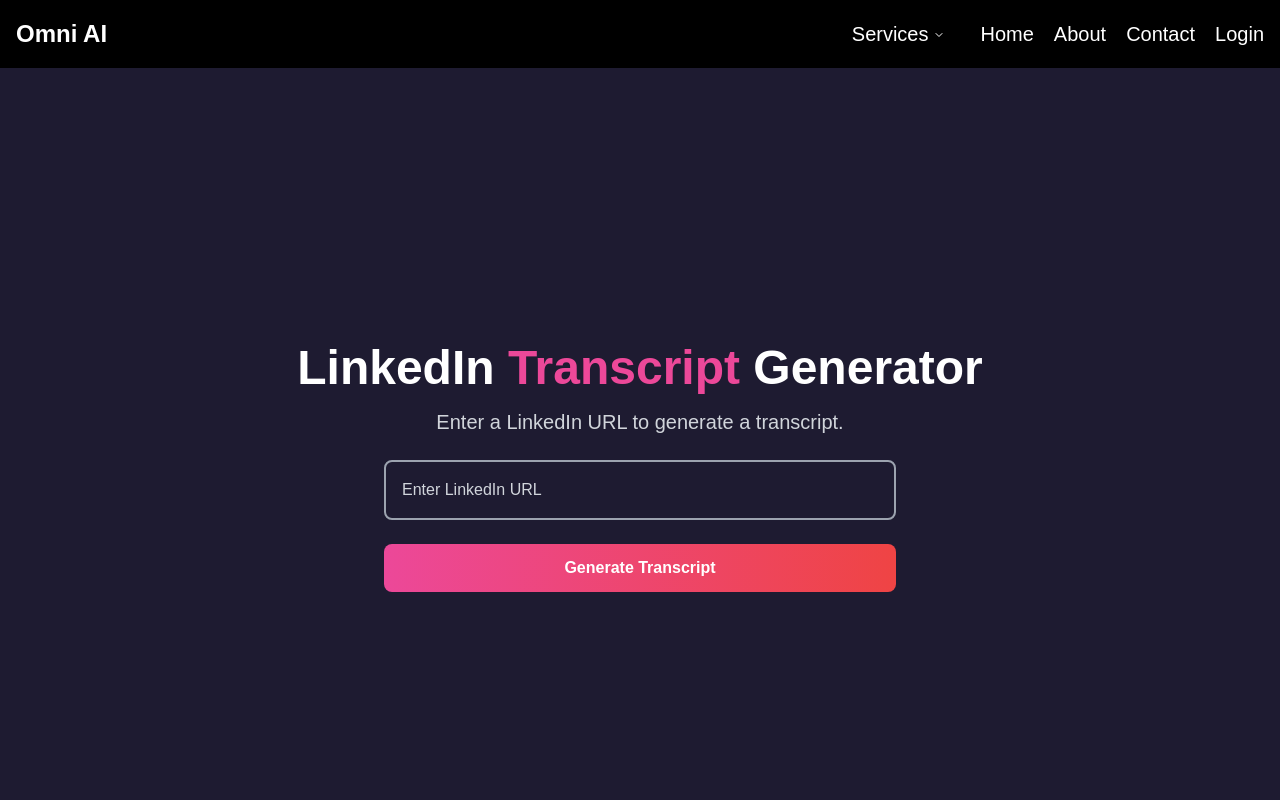
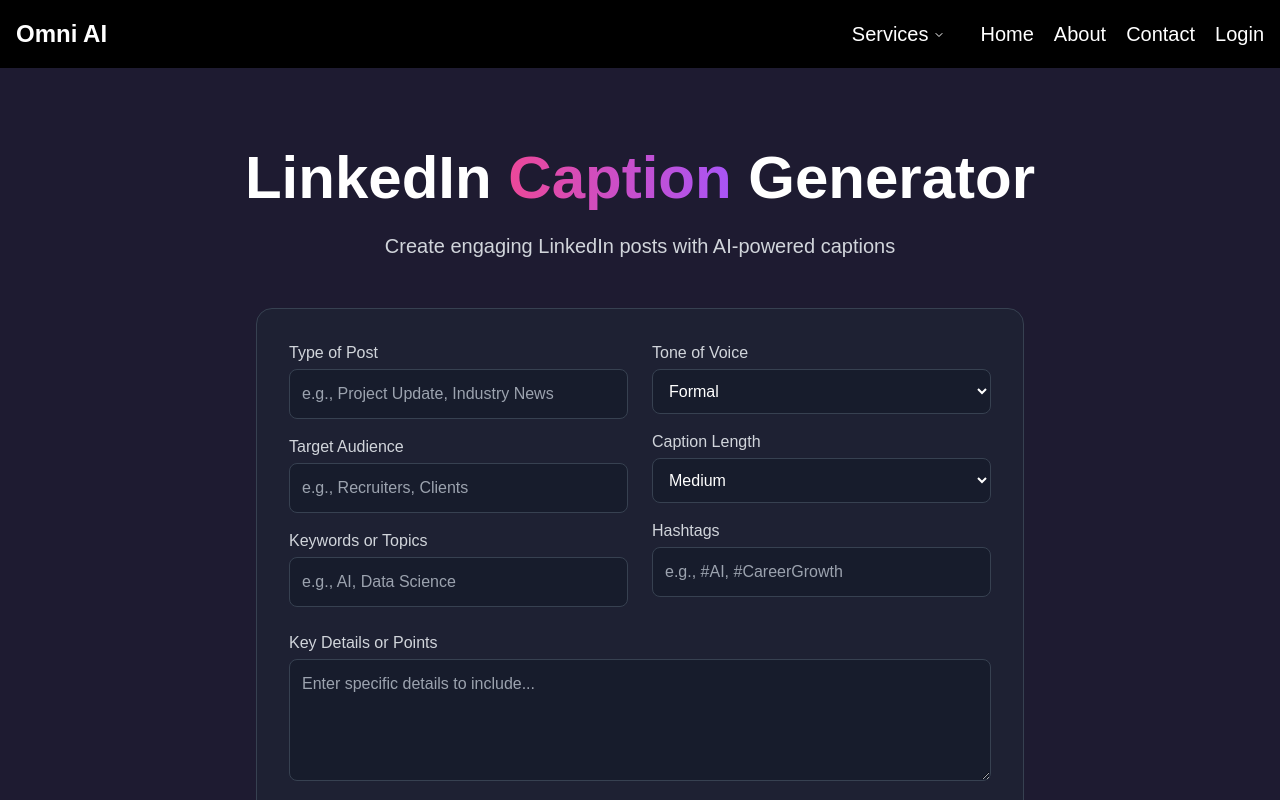
Before and after one commit to Talha-Naveed/Omni-AI, a Next.js app: page /llm/linkedin-script in a window 1280 px wide. Shown: the top 800 px of the page. Built offline with nearby package versions, Linux system fonts and the light colour scheme.

Commit message:
Re-did the linked in script generator too

```diff
--- a/src/app/llm/linkedin-script/page.jsx
+++ b/src/app/llm/linkedin-script/page.jsx
@@ -1,78 +1,267 @@
 "use client";
 
 import { useState } from "react";
+import { motion } from "framer-motion";
+import { Loader2 } from "lucide-react";
+import {
+  Dialog,
+  DialogContent,
+  DialogHeader,
+  DialogTitle,
+} from "@/components/ui/dialog";
 
-export default function Home() {
-  const [url, setUrl] = useState("");
-  const [loadingMessage, setLoadingMessage] = useState("");
-  const [transcriptGenerated, setTranscriptGenerated] = useState("");
-  const [showModal, setShowModal] = useState(false);
+const LinkedInCaptionGenerator = () => {
+  const [formData, setFormData] = useState({
+    postType: "",
+    targetAudience: "",
+    keywords: "",
+    tone: "formal",
+    length: "medium",
+    keyDetails: "",
+    hashtags: "",
+    callToAction: "",
+    includeMedia: false,
+  });
 
-  const handleSubmit = (e) => {
+  const [loading, setLoading] = useState(false);
+  const [generatedContent, setGeneratedContent] = useState("");
+
+  const handleChange = (e) => {
+    const { name, value, type, checked } = e.target;
+    setFormData((prev) => ({
+      ...prev,
+      [name]: type === "checkbox" ? checked : value,
+    }));
+  };
+
+  const handleSubmit = async (e) => {
     e.preventDefault();
-    setLoadingMessage("Generating transcript...");
-    setTimeout(() => {
-      setTranscriptGenerated(
-        `Generated transcript for LinkedIn profile: ${url}`
-      );
-      setLoadingMessage("");
-      setShowModal(true);
-    }, 3000);
+    setLoading(true);
+
+    try {
+      const response = await fetch("/api/linked", {
+        method: "POST",
+        headers: {
+          "Content-Type": "application/json",
+        },
+        body: JSON.stringify(formData),
+      });
+
+      if (!response.ok) {
+        throw new Error("Failed to generate content");
+      }
+
+      const data = await response.json();
+      setGeneratedContent(data.text);
+    } catch (error) {
+      console.error("Error:", error);
+      alert("Failed to generate content. Please try again.");
+    } finally {
+      setLoading(false);
+    }
   };
 
   return (
-    <div className="min-h-screen bg-[#1E1B31] text-white flex flex-col items-center justify-center p-6">
-      {loadingMessage && (
-        <div className="fixed inset-0 bg-black/60 flex items-center justify-center z-10 text-xl">
-          {loadingMessage}
+    <div className="min-h-screen bg-[#1E1B31] text-white py-20">
+      <Dialog open={loading} onOpenChange={() => {}}>
+        <DialogContent className="bg-[#1E1B31]/95 border-gray-800">
+          <DialogHeader>
+            <DialogTitle className="text-center text-white">
+              <div className="flex flex-col items-center gap-4">
+                <div className="flex items-center gap-2">
+                  <Loader2 className="h-8 w-8 animate-spin text-pink-500" />
+                  <span className="text-xl">
+                    Generating your LinkedIn post...
+                  </span>
                 </div>
-      )}
+              </div>
+            </DialogTitle>
+          </DialogHeader>
+        </DialogContent>
+      </Dialog>
 
-      <h1 className="text-5xl font-bold mb-4">
-        LinkedIn <span className="text-pink-500">Transcript</span> Generator
+      <div className="container-custom">
+        <motion.div
+          initial={{ opacity: 0, y: 20 }}
+          animate={{ opacity: 1, y: 0 }}
+          transition={{ duration: 0.8 }}
+          className="text-center mb-12"
+        >
+          <h1 className="text-4xl md:text-5xl lg:text-6xl font-bold mb-6">
+            LinkedIn{" "}
+            <span className="text-transparent bg-clip-text bg-gradient-to-r from-pink-500 to-purple-500">
+              Caption
+            </span>{" "}
+            Generator
           </h1>
-      <p className="text-xl text-gray-300 mb-6">
-        Enter a LinkedIn URL to generate a transcript.
+          <p className="text-xl text-gray-300 max-w-2xl mx-auto">
+            Create engaging LinkedIn posts with AI-powered captions
           </p>
+        </motion.div>
 
-      <form onSubmit={handleSubmit} className="w-full max-w-lg space-y-6">
+        <motion.form
+          onSubmit={handleSubmit}
+          initial={{ opacity: 0, y: 20 }}
+          animate={{ opacity: 1, y: 0 }}
+          transition={{ duration: 0.8, delay: 0.2 }}
+          className="max-w-3xl mx-auto bg-gray-800/50 p-8 rounded-2xl border border-gray-700"
+        >
+          <div className="grid md:grid-cols-2 gap-6">
+            <div className="space-y-4">
+              <label className="block">
+                <span className="text-gray-300 mb-1 block">Type of Post</span>
                 <input
-          type="url"
-          value={url}
-          onChange={(e) => setUrl(e.target.value)}
-          placeholder="Enter LinkedIn URL"
-          className="w-full p-4 bg-transparent border-2 border-gray-400 rounded-lg text-white placeholder-gray-300"
+                  type="text"
+                  name="postType"
+                  value={formData.postType}
+                  onChange={handleChange}
+                  placeholder="e.g., Project Update, Industry News"
+                  className="w-full p-3 bg-gray-900/50 border border-gray-700 rounded-lg text-white placeholder-gray-400 focus:outline-none focus:border-pink-500 transition-colors"
                 />
+              </label>
+
+              <label className="block">
+                <span className="text-gray-300 mb-1 block">
+                  Target Audience
+                </span>
+                <input
+                  type="text"
+                  name="targetAudience"
+                  value={formData.targetAudience}
+                  onChange={handleChange}
+                  placeholder="e.g., Recruiters, Clients"
+                  className="w-full p-3 bg-gray-900/50 border border-gray-700 rounded-lg text-white placeholder-gray-400 focus:outline-none focus:border-pink-500 transition-colors"
+                />
+              </label>
+
+              <label className="block">
+                <span className="text-gray-300 mb-1 block">
+                  Keywords or Topics
+                </span>
+                <input
+                  type="text"
+                  name="keywords"
+                  value={formData.keywords}
+                  onChange={handleChange}
+                  placeholder="e.g., AI, Data Science"
+                  className="w-full p-3 bg-gray-900/50 border border-gray-700 rounded-lg text-white placeholder-gray-400 focus:outline-none focus:border-pink-500 transition-colors"
+                />
+              </label>
+            </div>
+
+            <div className="space-y-4">
+              <label className="block">
+                <span className="text-gray-300 mb-1 block">Tone of Voice</span>
+                <select
+                  name="tone"
+                  value={formData.tone}
+                  onChange={handleChange}
+                  className="w-full p-3 bg-gray-900/50 border border-gray-700 rounded-lg text-white focus:outline-none focus:border-pink-500 transition-colors"
+                >
+                  <option value="formal">Formal</option>
+                  <option value="casual">Casual</option>
+                  <option value="motivational">Motivational</option>
+                  <option value="storytelling">Storytelling</option>
+                </select>
+              </label>
+
+              <label className="block">
+                <span className="text-gray-300 mb-1 block">Caption Length</span>
+                <select
+                  name="length"
+                  value={formData.length}
+                  onChange={handleChange}
+                  className="w-full p-3 bg-gray-900/50 border border-gray-700 rounded-lg text-white focus:outline-none focus:border-pink-500 transition-colors"
+                >
+                  <option value="short">Short</option>
+                  <option value="medium">Medium</option>
+                  <option value="long">Long</option>
+                </select>
+              </label>
+
+              <label className="block">
+                <span className="text-gray-300 mb-1 block">Hashtags</span>
+                <input
+                  type="text"
+                  name="hashtags"
+                  value={formData.hashtags}
+                  onChange={handleChange}
+                  placeholder="e.g., #AI, #CareerGrowth"
+                  className="w-full p-3 bg-gray-900/50 border border-gray-700 rounded-lg text-white placeholder-gray-400 focus:outline-none focus:border-pink-500 transition-colors"
+                />
+              </label>
+            </div>
+          </div>
+
+          <div className="mt-6">
+            <label className="block">
+              <span className="text-gray-300 mb-1 block">
+                Key Details or Points
+              </span>
+              <textarea
+                name="keyDetails"
+                value={formData.keyDetails}
+                onChange={handleChange}
+                placeholder="Enter specific details to include..."
+                rows="4"
+                className="w-full p-3 bg-gray-900/50 border border-gray-700 rounded-lg text-white placeholder-gray-400 focus:outline-none focus:border-pink-500 transition-colors"
+              />
+            </label>
+          </div>
+
+          <div className="mt-6">
+            <label className="block">
+              <span className="text-gray-300 mb-1 block">Call-to-Action</span>
+              <input
+                type="text"
+                name="callToAction"
+                value={formData.callToAction}
+                onChange={handleChange}
+                placeholder="e.g., Check out my portfolio"
+                className="w-full p-3 bg-gray-900/50 border border-gray-700 rounded-lg text-white placeholder-gray-400 focus:outline-none focus:border-pink-500 transition-colors"
+              />
+            </label>
+          </div>
+
+          <div className="mt-6 flex items-center">
+            <label className="flex items-center gap-2 cursor-pointer">
+              <input
+                type="checkbox"
+                name="includeMedia"
+                checked={formData.includeMedia}
+                onChange={handleChange}
+                className="w-5 h-5 rounded border-gray-700 bg-gray-900/50 text-pink-500 focus:ring-pink-500"
+              />
+              <span className="text-gray-300">Include Media Suggestions</span>
+            </label>
+          </div>
+
           <button
             type="submit"
-          className="w-full py-3 bg-gradient-to-r from-pink-500 to-red-500 text-white font-semibold rounded-lg"
+            className="mt-8 w-full py-4 bg-gradient-to-r from-pink-500 to-purple-500 text-white font-semibold rounded-lg shadow-lg hover:shadow-xl transform hover:scale-105 transition-all duration-200"
           >
-          Generate Transcript
+            Generate Caption
           </button>
-      </form>
+        </motion.form>
 
-      {showModal && (
-        <div
-          className="fixed inset-0 bg-black/60 flex items-center justify-center z-30"
-          onClick={() => setShowModal(false)}
+        {generatedContent && (
+          <motion.div
+            initial={{ opacity: 0, y: 20 }}
+            animate={{ opacity: 1, y: 0 }}
+            transition={{ duration: 0.5 }}
+            className="mt-12 p-6 bg-gray-800/50 rounded-lg border border-gray-700 max-w-3xl mx-auto"
           >
-          <div
-            className="bg-white text-black p-6 w-96 rounded-lg shadow-lg"
-            onClick={(e) => e.stopPropagation()}
-          >
-            <h2 className="text-2xl font-semibold mb-4">
-              Transcript Generated
+            <h2 className="text-2xl font-bold mb-4">
+              Generated LinkedIn Post:
             </h2>
-            <p className="text-lg">{transcriptGenerated}</p>
-            <button
-              onClick={() => setShowModal(false)}
-              className="mt-6 py-2 px-4 bg-red-500 text-white rounded-lg"
-            >
-              Close
-            </button>
+            <div className="prose prose-invert max-w-none whitespace-pre-wrap">
+              {generatedContent}
+            </div>
+          </motion.div>
+        )}
       </div>
     </div>
-      )}
-    </div>
   );
-}
+};
+
+export default LinkedInCaptionGenerator;
```
Also changed, not shown: pages/api/linked.js (added, +64 -0 lines). Lines whose indentation alone changed are shown as unchanged.
